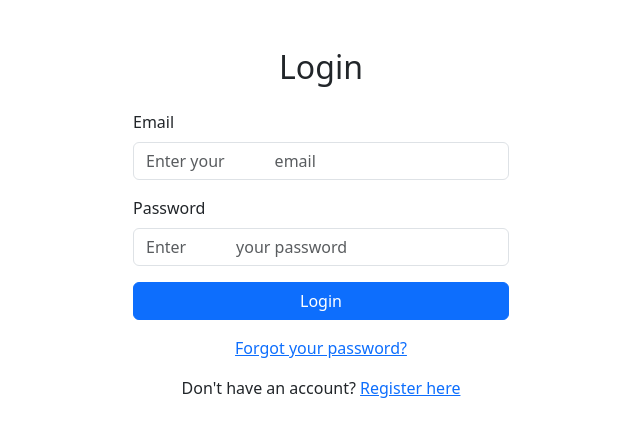
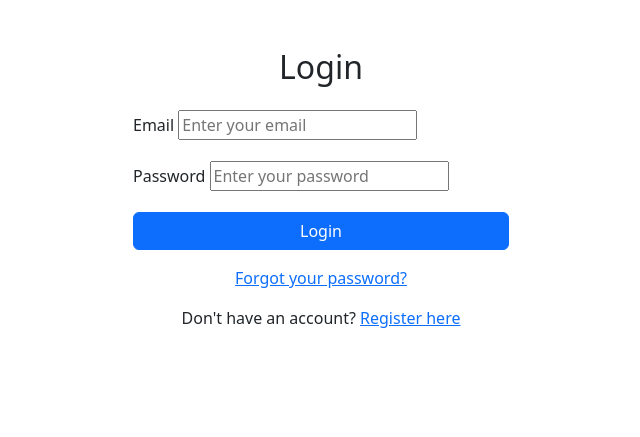
Before and after one commit to radi1814/digital-lost-found, a Flask app: page /login in a window 1280 px wide. Shown: the part 56-493 px from the top of the page, without its empty margins (319-959 px from the left). Run offline with Flask 3, Linux system fonts and the light colour scheme; some libraries are stand-ins or nearby versions.

Commit message:
Fix login form spacing and clean layout

```diff
--- a/templates/login.html
+++ b/templates/login.html
@@ -16,8 +16,8 @@
         <!-- Email Field -->
         <div class="mb-3">
             {{ form.email.label(class="form-label") }}
-            {{ form.email(class="form-control" + (" is-invalid" if form.email.errors else ""), placeholder="Enter your
-            email") }}
+            {{ form.email(class="form-control{% if form.email.errors %} is-invalid{% endif %}",
+            placeholder="Enter your email") }}
             {% for error in form.email.errors %}
             <div class="text-danger small">{{ error }}</div>
             {% endfor %}
@@ -26,15 +26,17 @@
         <!-- Password Field -->
         <div class="mb-3">
             {{ form.password.label(class="form-label") }}
-            {{ form.password(class="form-control" + (" is-invalid" if form.password.errors else ""), placeholder="Enter
-            your password") }}
+            {{ form.password(class="form-control{% if form.password.errors %} is-invalid{% endif %}",
+            placeholder="Enter your password") }}
             {% for error in form.password.errors %}
             <div class="text-danger small">{{ error }}</div>
             {% endfor %}
         </div>
 
         <!-- Submit Button -->
-        {{ form.submit(class="btn btn-primary w-100") }}
+        <div class="d-grid">
+            {{ form.submit(class="btn btn-primary") }}
+        </div>
     </form>
 
     <!-- Forgot Password -->
@@ -42,7 +44,8 @@
         <a href="{{ url_for('forgot_password') }}">Forgot your password?</a>
     </p>
 
-    <p class="mt-3 text-center">
+    <!-- Register Link -->
+    <p class="mt-2 text-center">
         Don't have an account? <a href="{{ url_for('register') }}">Register here</a>
     </p>
 </div>
```
